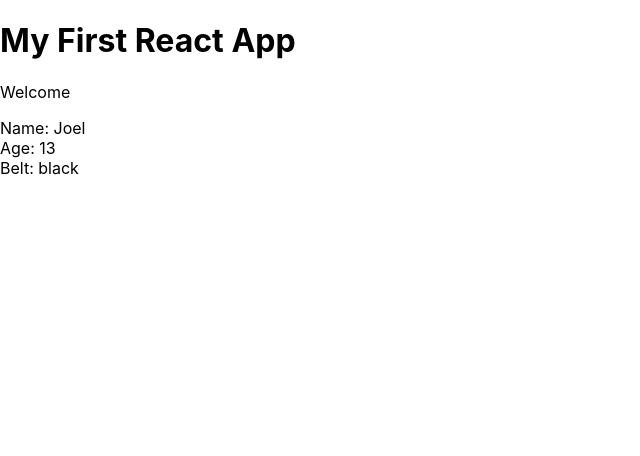
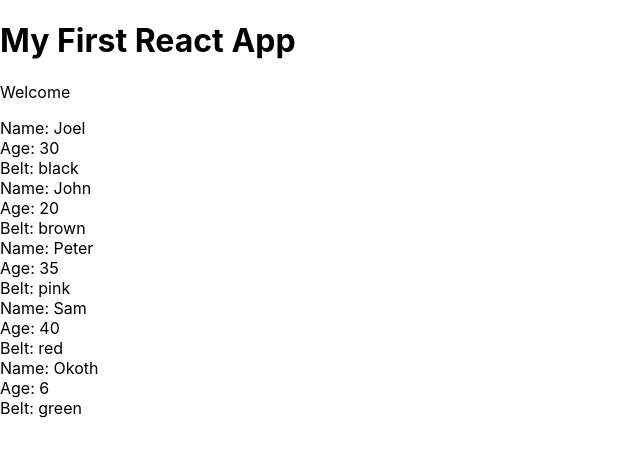
Before and after one commit to Crawford30/React-Redux, a React (Create React App) app in the folder myapp/: page / in a window 1280 px wide. Shown: the top 456 px of the page, without its empty margins (0-640 px from the left). Built offline with nearby package versions, Linux system fonts and the light colour scheme.

Commit message:
Iterating over a list

```diff
--- a/myapp/src/App.js
+++ b/myapp/src/App.js
@@ -2,12 +2,22 @@ import React, {Component} from 'react';
 import Ninjas from './Ninjas';
 
 class  App extends Component {
+  state = {
+    ninjas: [
+      {name: 'Joel', age: 30, belt: 'black', id: 1},
+      {name: 'John', age: 20, belt: 'brown', id: 2},
+      {name: 'Peter', age: 35, belt: 'pink', id: 3},
+      {name: 'Sam', age: 40, belt: 'red', id: 4},
+      {name: 'Okoth', age: 6, belt: 'green', id: 5},
+    ]
+  }
   render() {
     return (
       <div className="App">
         <h1>My First React App</h1>
         <p>Welcome</p>
-        <Ninjas name="Joel" age="13" belt="black"></Ninjas>
+        {/* <Ninjas name="Joel" age="13" belt="black"></Ninjas> */}
+        <Ninjas ninjas={this.state.ninjas}></Ninjas>
       </div>
     );
 
--- a/myapp/src/Ninjas.js
+++ b/myapp/src/Ninjas.js
@@ -3,20 +3,42 @@ import React, {Component} from 'react';
 class Ninjas extends Component {
     render() {
         const {name, age, belt} = this.props;
+        // const ninjas = this.props.ninjas;
+
+        const {ninjas} = this.props;
+
         console.log(this.props);
-        return (
-            <div className="ninjas">
 
-                <div>Name: {name}</div>
-                <div>Age: {age}</div>
-                <div>Belt: {belt}</div>
-
-                {/* <div>Name: {this.props.name}</div>
-                <div>Age: {this.props.age}</div>
-                <div>Belt: {this.props.belt}</div> */}
+        const ninjaList = ninjas.map(ninja => {
+            return (
+                <div className="ninjas" key={ninja.id}>
+                <div>Name: {ninja.name}</div>
+                <div>Age: {ninja.age}</div>
+                <div>Belt: {ninja.belt}</div>
             </div>
 
-        );
+            )
+        })
+
+
+        return (
+            <div className="list-item">
+                {ninjaList}
+            </div>
+        )
+        // return (
+        //     <div className="ninjas">
+
+        //         <div>Name: {name}</div>
+        //         <div>Age: {age}</div>
+        //         <div>Belt: {belt}</div>
+
+        //         {/* <div>Name: {this.props.name}</div>
+        //         <div>Age: {this.props.age}</div>
+        //         <div>Belt: {this.props.belt}</div> */}
+        //     </div>
+
+        // );
     }
 }
 
```
